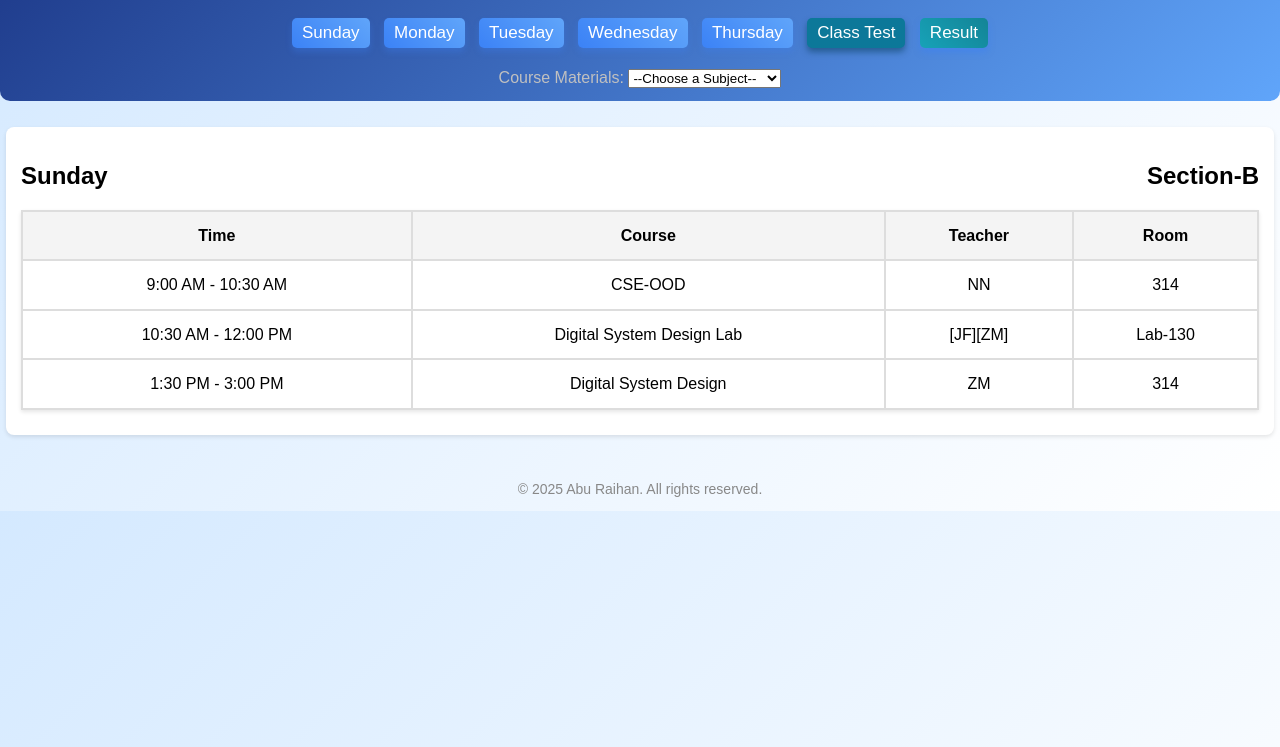
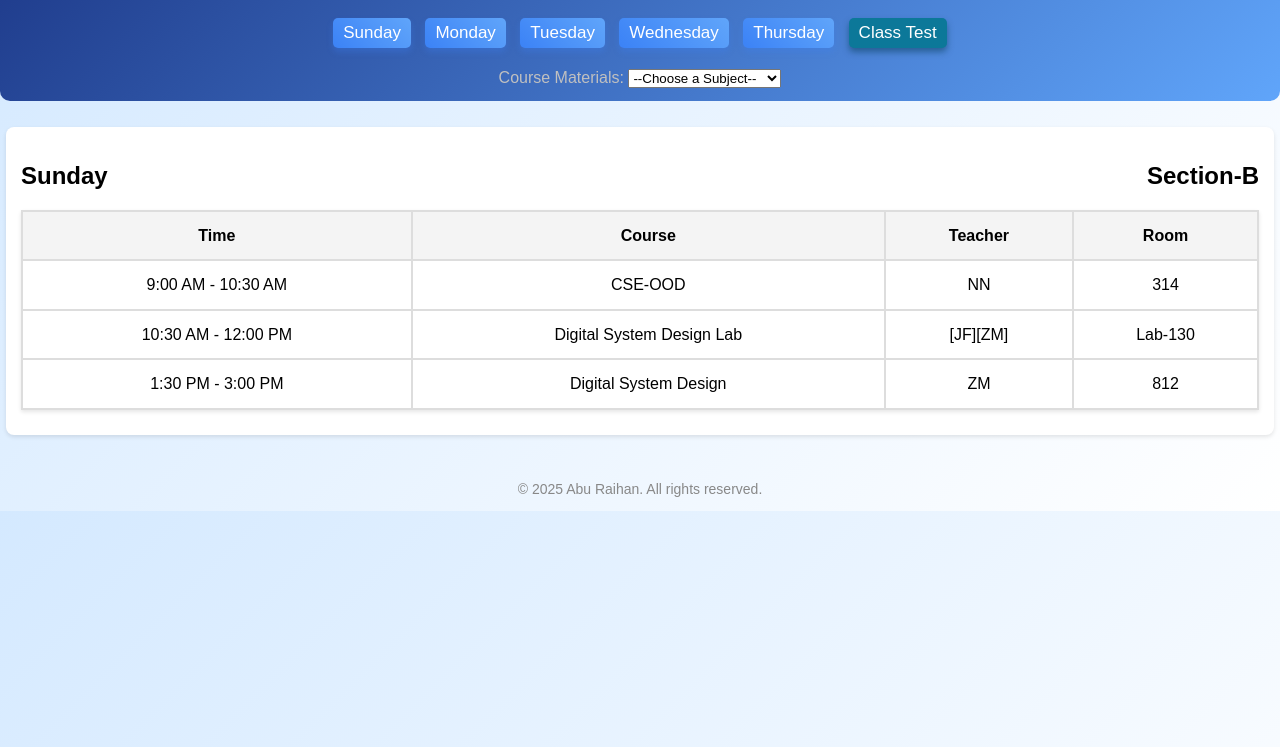
Before and after one commit to Raihan127/B-Class-Routine, a plain HTML site: page index.html in a window 1280 px wide. Shown: the part 53-800 px from the top of the page. Drawn offline with Linux system fonts and the light colour scheme.

Commit message:
update27

```diff
--- a/index.html
+++ b/index.html
@@ -236,7 +236,7 @@ footer {
             <button class="day-button" onclick="showDay('wednesday')">Wednesday</button>
             <button class="day-button" onclick="showDay('thursday')">Thursday</button>
             <button class="test-button" onclick="showDay('class-test')">Class Test</button>
-            <button class="result-button" onclick="window.location.href='https://raihan127.github.io/Result-/'">Result</button>
+       <!--      <button class="result-button" onclick="window.location.href='https://raihan127.github.io/Result-/'">Result</button> -->
         </ul>
     </nav>
     <div>
@@ -291,7 +291,7 @@ footer {
                     <td>1:30 PM - 3:00 PM</td>
                     <td>Digital System Design</td>
                     <td>ZM</td>
-                    <td>314</td>
+                    <td>812</td>
                 </tr>
             </table>
         </div>
```
